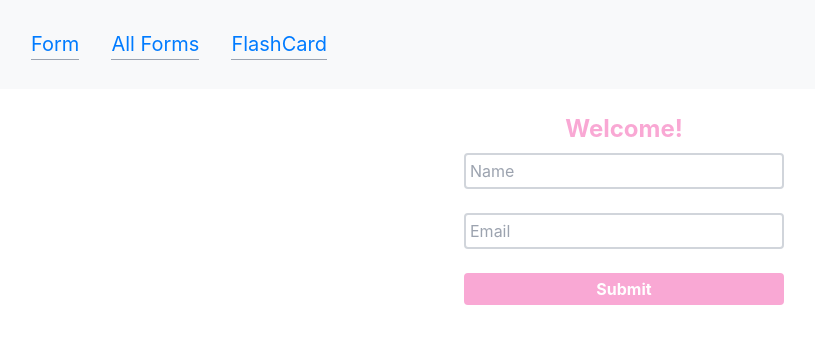
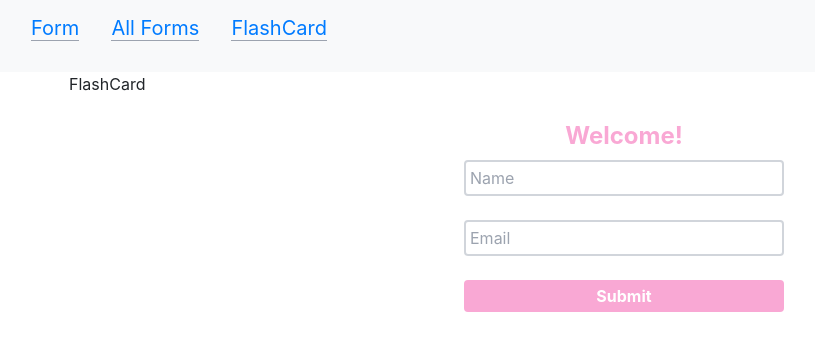
Before and after one commit to cindyliang01/eventful, a React (Create React App) app: page /FlashCard in a window 1280 px wide. Shown: the top 350 px of the page, without its empty margins (16-831 px from the left). Built offline with nearby package versions, Linux system fonts and the light colour scheme.

Commit message:
Linked pages with href pathnames

```diff
--- a/src/App.js
+++ b/src/App.js
@@ -1,6 +1,10 @@
 import React, { Component } from "react";
 import "./App.css";
 import Posts from "./components/posts";
+import NavBar from "./components/NavBar";
+import Form from "./pages/Form";
+import AllForms from "./pages/AllForms";
+import FlashCard from "./pages/FlashCard";
 
 class App extends Component {
   state = {
@@ -137,8 +141,25 @@ class App extends Component {
   };
 
   render() {
+    let component;
+    switch (window.location.pathname) {
+      case "/Form":
+        component = <Form />;
+        break;
+      case "/AllForms":
+        component = <AllForms />;
+        break;
+      case "/FlashCard":
+        component = <FlashCard />;
+    }
+
     return (
       <React.Fragment>
+        <NavBar></NavBar>
+        <div className="container">{component}</div>
+        <h1 className="text-center font-bold text-2xl mt-4 text-pink-300">
+          Welcome!
+        </h1>
         <Posts
           listOfPosts={this.state.dummyListPosts}
           addLike={this.addLike}
--- a/src/components/NavBar.jsx
+++ b/src/components/NavBar.jsx
@@ -18,17 +18,19 @@ const NavBar = () => {
         <a className="navbar-brand" href="#">
           <span className="badge badge-pill badge-secondary"></span>
           <div className="flex flex-row">
-            <a href="/" className="m-3 border-b border-gray-400 ">
+            <ul>
+              <a href="/Form" className="m-3 border-b border-gray-400 ">
                 Form
               </a>
 
-            <a href="/pricing" className="m-3 border-b border-gray-400 ">
+              <a href="/AllForms" className="m-3 border-b border-gray-400 ">
                 All Forms
               </a>
 
-            <a href="/about" className="m-3 border-b border-gray-400 ">
+              <a href="/FlashCard" className="m-3 border-b border-gray-400 ">
                 FlashCard
               </a>
+            </ul>
 
             {/* <span>Welcome to eventful!</span>
             <button className="m-3 border-b border-gray-400 ">Form</button>
--- a/src/components/posts.jsx
+++ b/src/components/posts.jsx
@@ -17,10 +17,6 @@ class Posts extends Component {
     const reversedPosts = listOfPosts.map((item) => item).reverse();
     return (
       <React.Fragment>
-        <NavBar></NavBar>
-        <h1 className="text-center font-bold text-2xl mt-4 text-pink-300">
-          Welcome!
-        </h1>
         <PostForm createPost={createPost} />
         <div className="w-auto min-w-[25%] max-w-min mt-20 mx-auto space-y-6 flex flex-col items-stretch">
           <ul>
--- a/src/pages/FlashCard.jsx
+++ b/src/pages/FlashCard.jsx
@@ -1,6 +1,6 @@
 import React, { Component } from "react";
 const FlashCard = () => {
-  return <div>hi</div>;
+  return <div>FlashCard</div>;
 };
 
 export default FlashCard;
--- a/src/pages/Form.jsx
+++ b/src/pages/Form.jsx
@@ -1,6 +1,6 @@
 import React, { Component } from "react";
 const Form = () => {
-  return <div>hi</div>;
+  return <div>Form</div>;
 };
 
 export default Form;
--- a/src/pages/allForms.jsx
+++ b/src/pages/allForms.jsx
@@ -1,6 +1,6 @@
 import React, { Component } from "react";
-const allForm = () => {
-  return <div>hi</div>;
+const AllForms = () => {
+  return <div>All Forms</div>;
 };
 
-export default allForm;
+export default AllForms;
```
Lines whose indentation alone changed are shown as unchanged.
